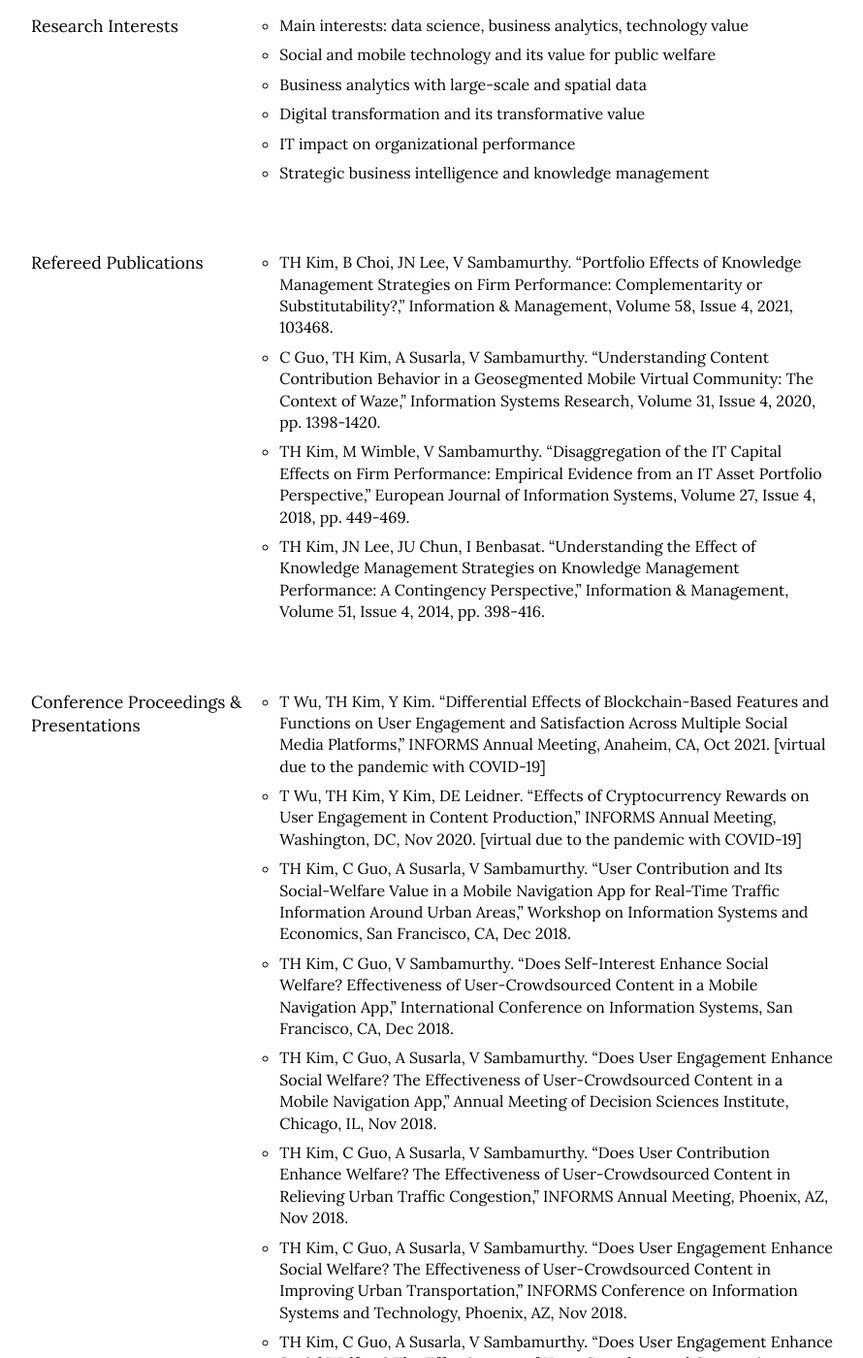
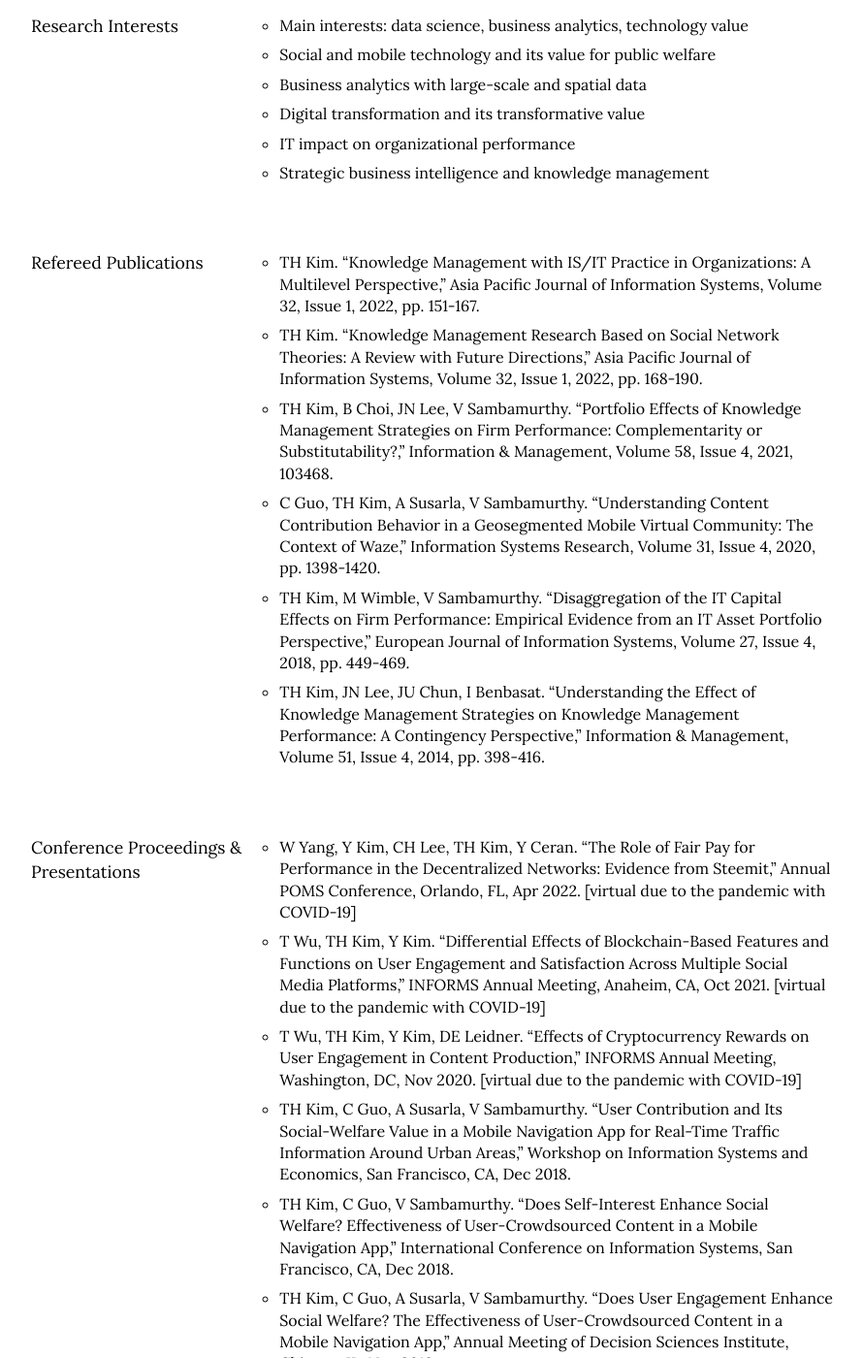
Before and after one commit to istaehun/taehun, a Jekyll site: the page built from index.html, in a window 1280 px wide and 1400 px high, scrolled down 534 px. Shown: the whole window at 97% size, without its empty margins (188-1078 px from the left). Built offline with Jekyll 4.4.1, drawn with Linux system fonts in a browser that asks for light colours; nearby versions of some CDN libraries.

Commit message:
Update research.yml

```diff
--- a/_data/research.yml
+++ b/_data/research.yml
@@ -10,6 +10,8 @@
 -
   sub-title: Refereed Publications
   list:
+    - "TH Kim. “Knowledge Management with IS/IT Practice in Organizations: A Multilevel Perspective,” Asia Pacific Journal of Information Systems, Volume 32, Issue 1, 2022, pp. 151-167."
+    - "TH Kim. “Knowledge Management Research Based on Social Network Theories: A Review with Future Directions,” Asia Pacific Journal of Information Systems, Volume 32, Issue 1, 2022, pp. 168-190."
     - "TH Kim, B Choi, JN Lee, V Sambamurthy. “Portfolio Effects of Knowledge Management Strategies on Firm Performance: Complementarity or Substitutability?,” Information & Management, Volume 58, Issue 4, 2021, 103468."
     - "C Guo, TH Kim, A Susarla, V Sambamurthy. “Understanding Content Contribution Behavior in a Geosegmented Mobile Virtual Community: The Context of Waze,” Information Systems Research, Volume 31, Issue 4, 2020, pp. 1398-1420."
     - "TH Kim, M Wimble, V Sambamurthy. “Disaggregation of the IT Capital Effects on Firm Performance: Empirical Evidence from an IT Asset Portfolio Perspective,” European Journal of Information Systems, Volume 27, Issue 4, 2018, pp. 449-469."
@@ -17,6 +19,7 @@
 -
   sub-title: Conference Proceedings & Presentations
   list:
+    - "W Yang, Y Kim, CH Lee, TH Kim, Y Ceran. “The Role of Fair Pay for Performance in the Decentralized Networks: Evidence from Steemit,” Annual POMS Conference, Orlando, FL, Apr 2022. [virtual due to the pandemic with COVID-19]"
     - "T Wu, TH Kim, Y Kim. “Differential Effects of Blockchain-Based Features and Functions on User Engagement and Satisfaction Across Multiple Social Media Platforms,” INFORMS Annual Meeting, Anaheim, CA, Oct 2021. [virtual due to the pandemic with COVID-19]"
     - "T Wu, TH Kim, Y Kim, DE Leidner. “Effects of Cryptocurrency Rewards on User Engagement in Content Production,” INFORMS Annual Meeting, Washington, DC, Nov 2020. [virtual due to the pandemic with COVID-19]"
     - "TH Kim, C Guo, A Susarla, V Sambamurthy. “User Contribution and Its Social-Welfare Value in a Mobile Navigation App for Real-Time Traffic Information Around Urban Areas,” Workshop on Information Systems and Economics, San Francisco, CA, Dec 2018."
```
